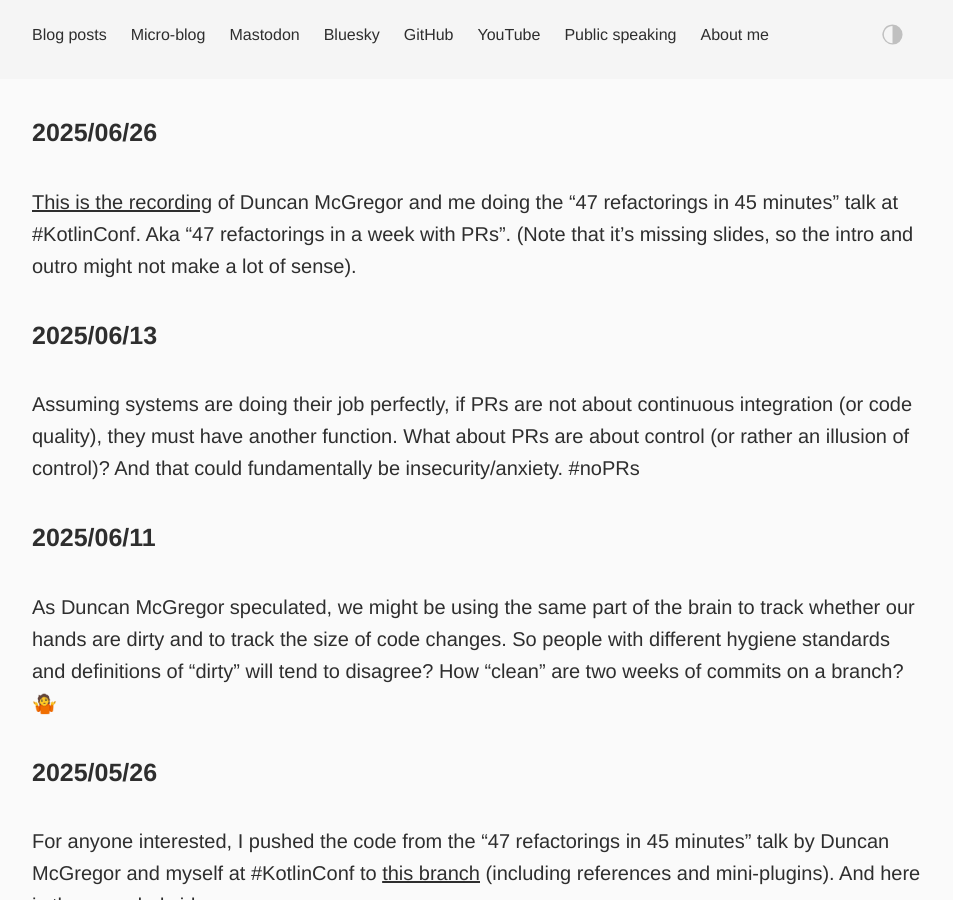
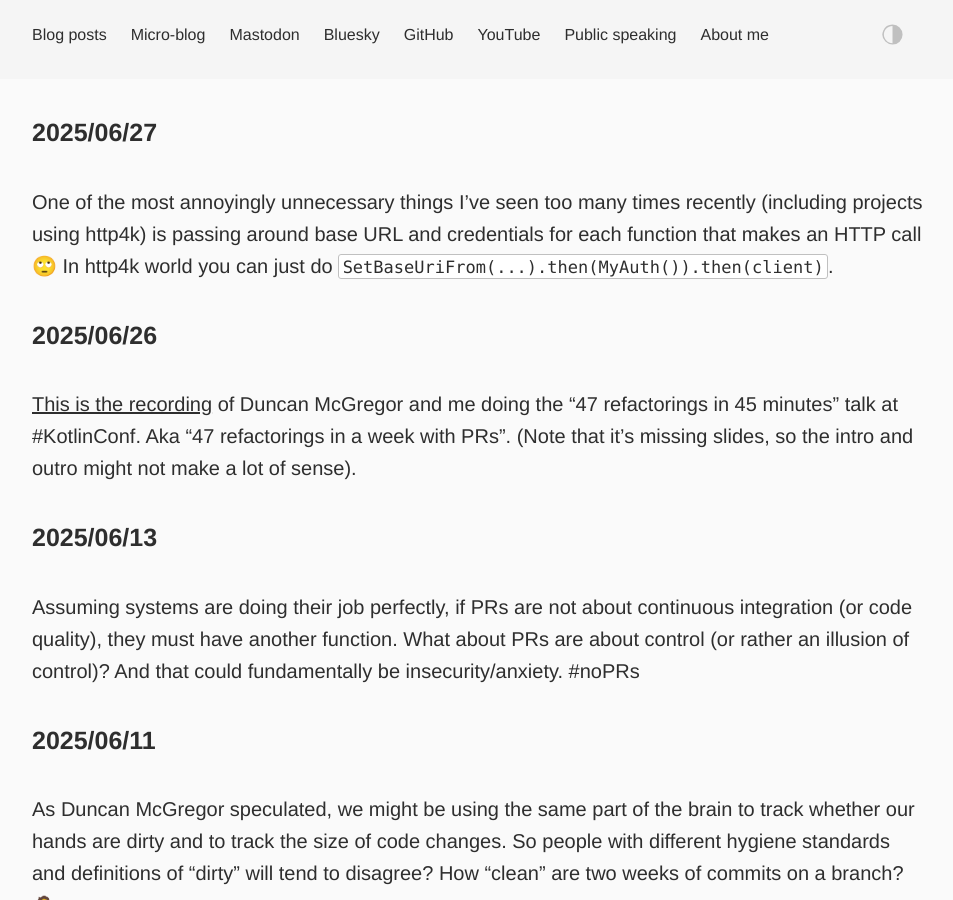
Before and after one commit to dkandalov/dkandalov.github.io, a Jekyll site: the page built from micro-blog.md, in a window 1280 px wide and 900 px high. Shown: the whole window, without its empty margins (160-1113 px from the left). Built offline with Jekyll 4.4.1, drawn with Linux system fonts in a browser that asks for light colours.

Commit message:
updated micro-blog

```diff
--- a/micro-blog.md
+++ b/micro-blog.md
@@ -2,6 +2,9 @@
 layout: post
 permalink: /micro-blog/
 ---
+
+#### 2025/06/27
+One of the most annoyingly unnecessary things I've seen too many times recently (including projects using http4k) is passing around base URL and credentials for each function that makes an HTTP call 🙄 In http4k world you can just do `SetBaseUriFrom(...).then(MyAuth()).then(client)`.
 
 #### 2025/06/26
 [This is the recording](https://www.youtube.com/watch?v=SwNTpgp262o) of Duncan McGregor and me doing the "47 refactorings in 45 minutes" talk at #KotlinConf. Aka "47 refactorings in a week with PRs". (Note that it's missing slides, so the intro and outro might not make a lot of sense).
```
